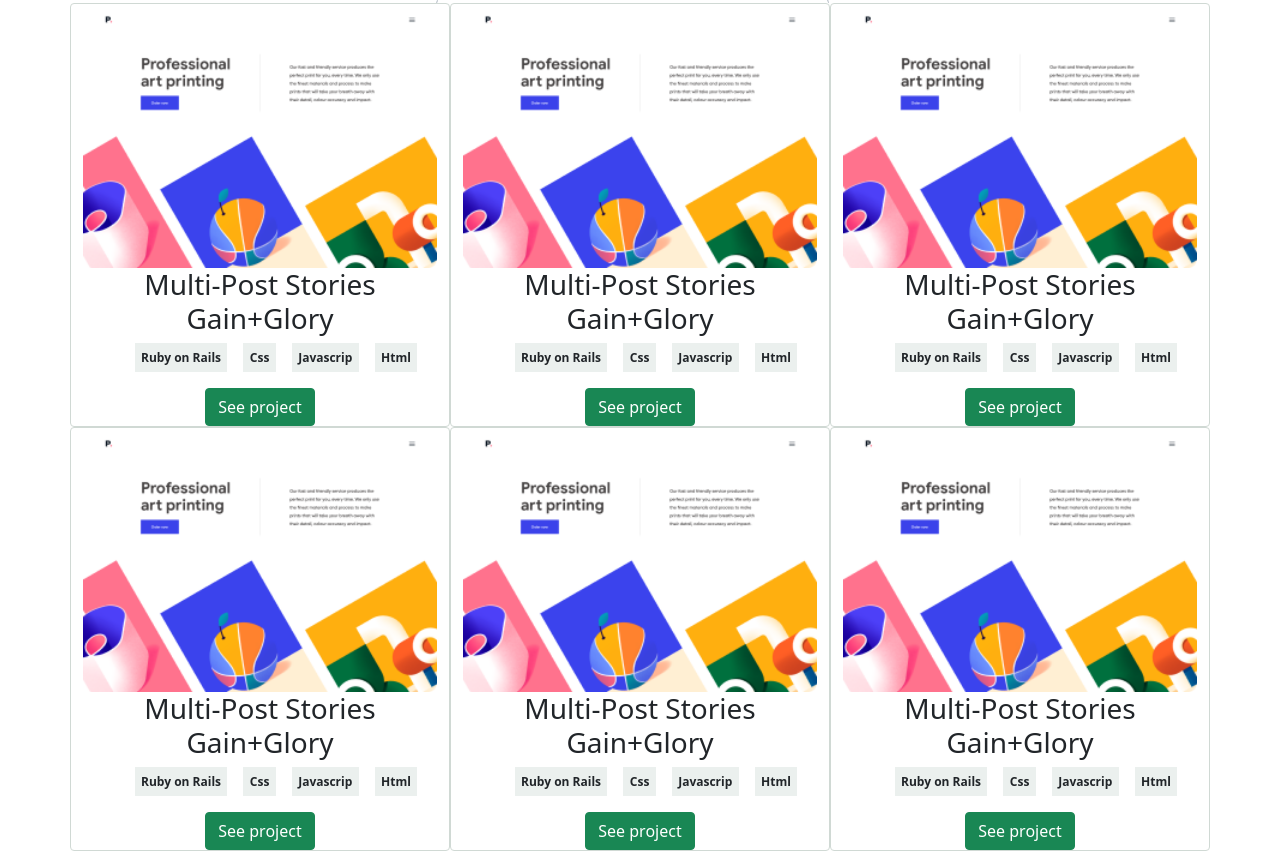
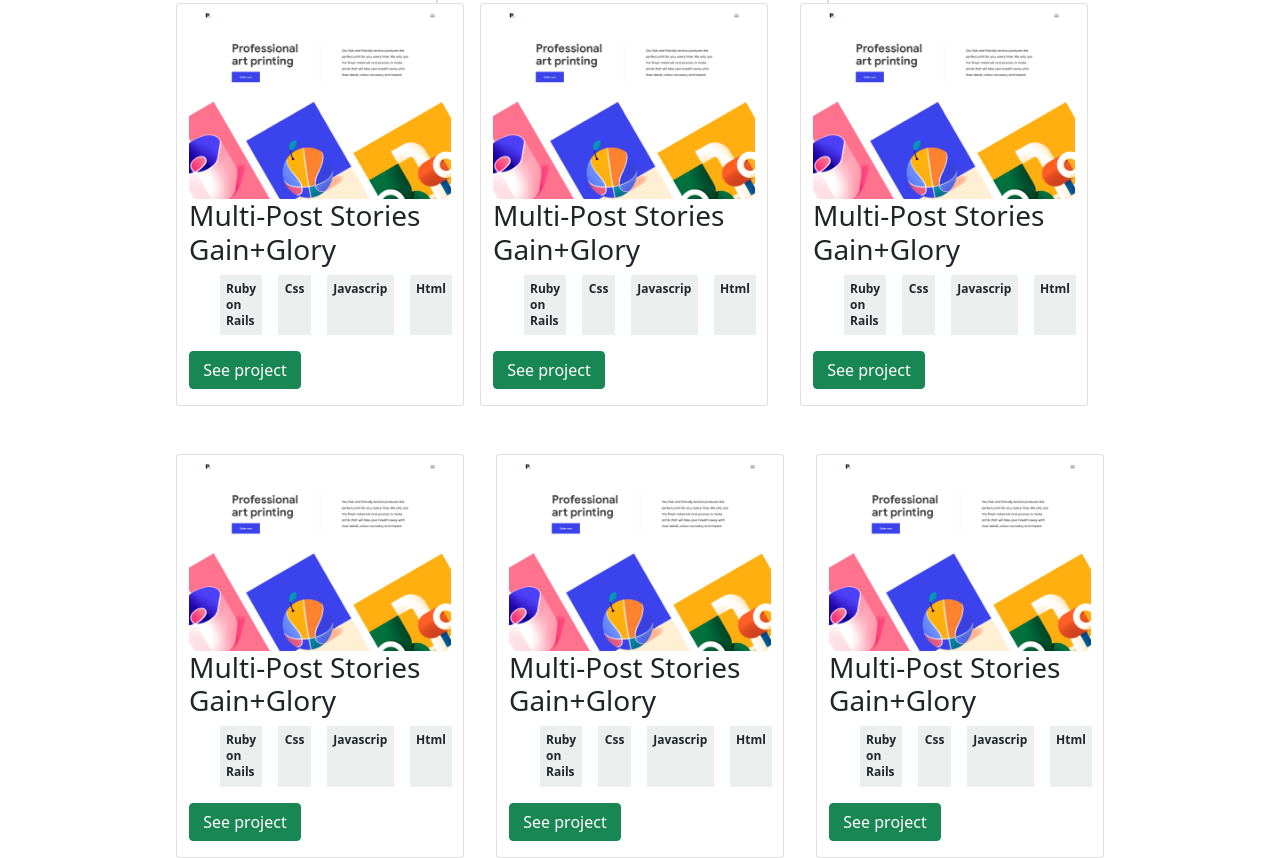
Before and after one commit to shyusu4/Bootstrap-Portfolio, a plain HTML site: page index.html in a window 1280 px wide. Shown: the part 941-1799 px from the top of the page. Drawn offline with Linux system fonts and the light colour scheme; files whose address does not match are found by name.

Commit message:
resize card

```diff
--- a/index.html
+++ b/index.html
@@ -42,9 +42,9 @@
           </ul>
         </div>
       </section>
-      <section class="container" >
-        <div class="row">
-          <div class="col rounded project-card text-center">
+      <section class="container  overflow-hidden" >
+        <div class="row mb-5 justify-content-center">
+          <div class=" col-md-5 rounded card" style="width: 18rem;">
             <img src="/imgs/dance.png" alt="project-image">
             <h3 class=>Multi-Post Stories<br>Gain+Glory<br></h3>
             <ul class="d-flex flex-row justify-content-center project-list">
@@ -54,9 +54,9 @@
               <li class="px-2 mx-2">Html</li>
 
             </ul>
-            <buttom class="btn btn-success">See project</buttom>
+            <buttom class="btn btn-success" style="width: 7rem;">See project</buttom>
           </div>
-          <div class="col rounded project-card text-center w-30">
+          <div  class="col-md-5 col-md-offset-2 rounded mx-3 card " style="width: 18rem;">
             <img src="/imgs/dance.png" alt="project-image">
             <h3 class=>Multi-Post Stories<br>Gain+Glory<br></h3>
             <ul class="d-flex flex-row justify-content-center project-list">
@@ -66,9 +66,9 @@
               <li class="px-2 mx-2">Html</li>
 
             </ul>
-            <buttom class="btn btn-success">See project</buttom>
+            <buttom class="btn btn-success d-flex justify-content-center" style="width: 7rem;">See project</buttom>
           </div>
-          <div class="col rounded project-card text-center">
+          <div class="col-md-5 col-md-offset-2  mx-3 rounded card" style="width: 18rem;">
             <img src="/imgs/dance.png" alt="project-image">
             <h3 class=>Multi-Post Stories<br>Gain+Glory<br></h3>
             <ul class="d-flex flex-row justify-content-center project-list">
@@ -78,13 +78,12 @@
               <li class="px-2 mx-2">Html</li>
 
             </ul>
-            <buttom class="btn btn-success">See project</buttom>
+            <buttom class="btn btn-success mb-3 " style="width: 7rem;">See project</buttom>
           </div>
         </div>
 
-
-          <div class="row">
-            <div class="col rounded project-card text-center">
+        <div class="row justify-content-center">
+          <div class=" col-md-5 rounded card mx-3" style="width: 18rem;">
             <img src="/imgs/dance.png" alt="project-image">
             <h3 class=>Multi-Post Stories<br>Gain+Glory<br></h3>
             <ul class="d-flex flex-row justify-content-center project-list">
@@ -94,9 +93,9 @@
               <li class="px-2 mx-2">Html</li>
 
             </ul>
-              <buttom class="btn btn-success">See project</buttom>
+            <buttom class="btn btn-success mb-3 w-7" style="width: 7rem;">See project</buttom>
           </div>
-            <div class="col rounded project-card text-center">
+          <div  class="col-md-5 col-md-offset-2 rounded mx-3 card " style="width: 18rem;">
             <img src="/imgs/dance.png" alt="project-image">
             <h3 class=>Multi-Post Stories<br>Gain+Glory<br></h3>
             <ul class="d-flex flex-row justify-content-center project-list">
@@ -106,11 +105,11 @@
               <li class="px-2 mx-2">Html</li>
 
             </ul>
-              <buttom class="btn btn-success">See project</buttom>
+            <buttom class="btn btn-success mb-3 w-7" style="width: 7rem;">See project</buttom>
           </div>
-            <div class="col rounded project-card text-center">
+          <div class="col-md-5 col-md-offset-2  mx-3 rounded card" style="width: 18rem;">
             <img src="/imgs/dance.png" alt="project-image">
-              <h3 class=>Multi-Post Stories<br>Gain+Glory<br></h3>
+            <h3 >Multi-Post Stories<br>Gain+Glory<br></h3>
             <ul class="d-flex flex-row justify-content-center project-list">
               <li class="px-2 mx-2">Ruby on Rails</li>
               <li class="px-2 mx-2">Css</li>
@@ -118,9 +117,11 @@
               <li class="px-2 mx-2">Html</li>
 
             </ul>
-              <buttom class="btn btn-success">See project</buttom>
+            <buttom class="btn btn-success mb-3" style="width: 7rem;">See project</buttom>
           </div>
         </div>
+
+
 
 
       </section>
```
Lines whose indentation alone changed are shown as unchanged.
